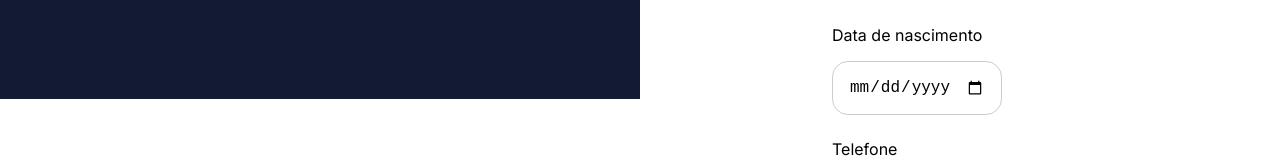
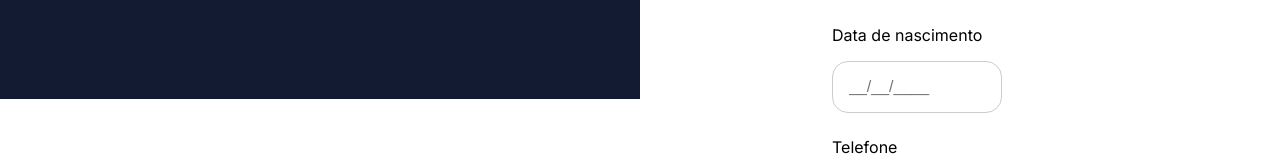
Before and after one commit to iSantanaaH/santana.com, a Next.js app in the folder front-end_next/: page /minha-conta/cadastro in a window 1280 px wide. Shown: the part 701-866 px from the top of the page. Built offline with nearby package versions, Linux system fonts and the light colour scheme.

Commit message:
change input date for text and added maxLength

```diff
--- a/front-end_next/app/minha-conta/cadastro/page.tsx
+++ b/front-end_next/app/minha-conta/cadastro/page.tsx
@@ -131,9 +131,10 @@ export default function ResgiterPage() {
             <div className={styles.ContainerOptions}>
               <label htmlFor="birthday">Data de nascimento</label>
               <input
-                type="date"
+                type="text"
                 id="birthday"
                 name="birthday"
+                maxLength={8}
                 required
                 placeholder="__/__/____"
                 className={`${styles.InputBirthday} ${
```
